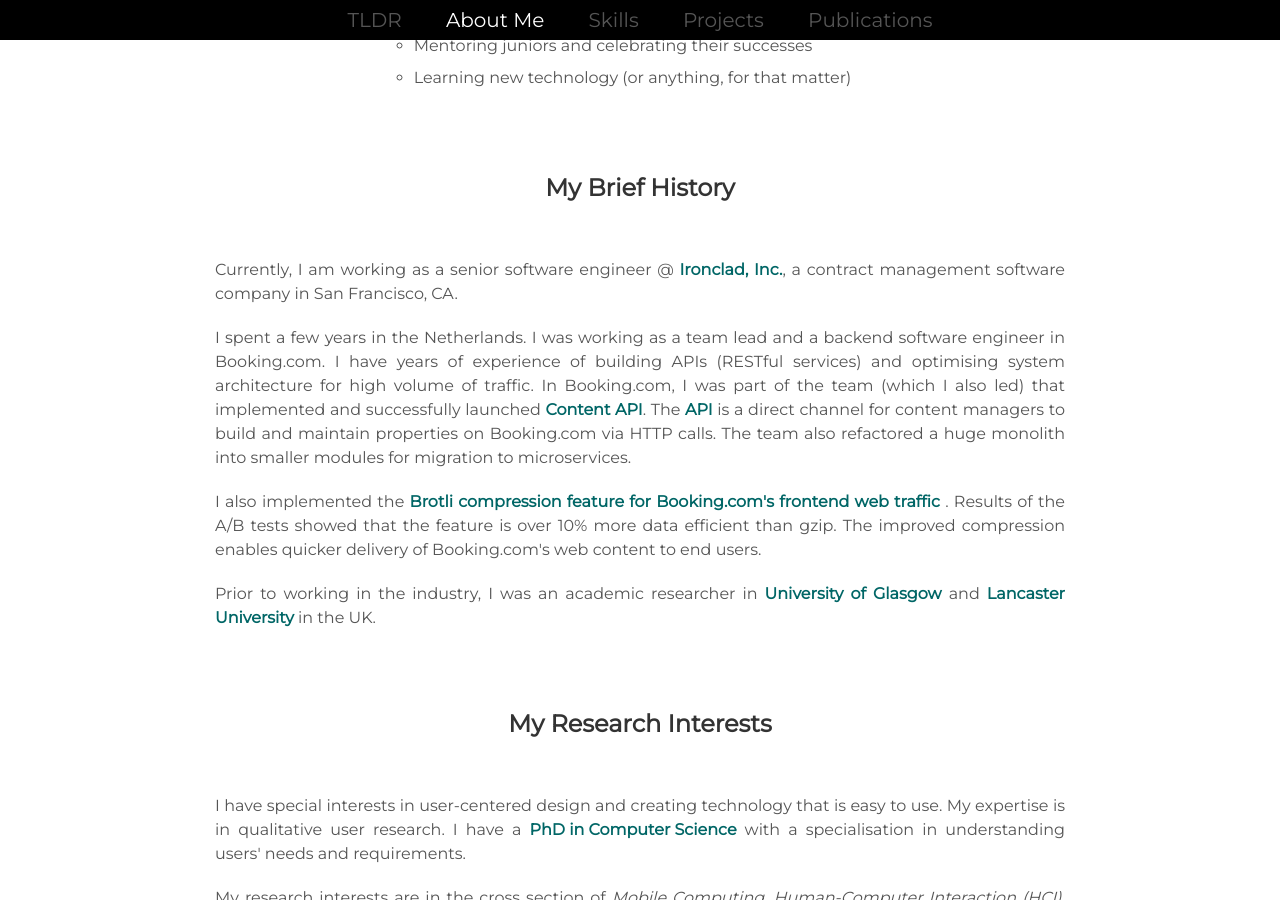
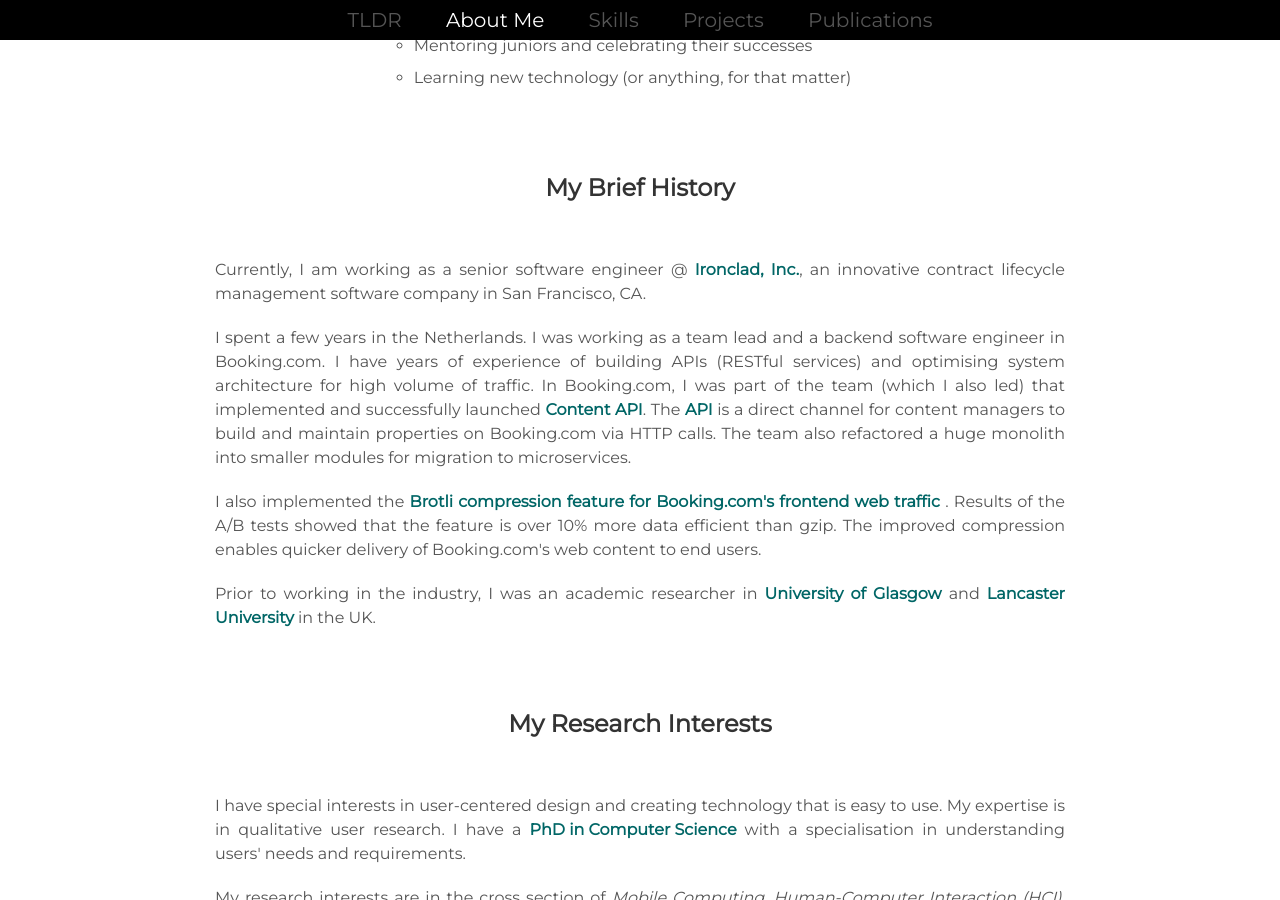
Before and after one commit to mingkichong/mingkichong.github.io, a Jekyll site: the page built from index.html, in a window 1280 px wide and 900 px high, scrolled down 3877 px. Built offline with Jekyll 4.4.1, drawn with Linux system fonts in a browser that asks for light colours.

Commit message:
update summary

```diff
--- a/_includes/about.html
+++ b/_includes/about.html
@@ -74,7 +74,7 @@
   <h3> My Brief History </h3>
 </div>
 <div class="about_details">
-  Currently, I am working as a senior software engineer &#64; <span id="about_link"><a href="https://ironcladapp.com/" target="_blank">Ironclad, Inc.</a></span>, a contract management software company in San Francisco, CA.
+  Currently, I am working as a senior software engineer &#64; <span id="about_link"><a href="https://ironcladapp.com/" target="_blank">Ironclad, Inc.</a></span>, an innovative contract lifecycle management software company in San Francisco, CA.
 </div>
 <div class="about_details">
   I spent a few years in the Netherlands.
```
